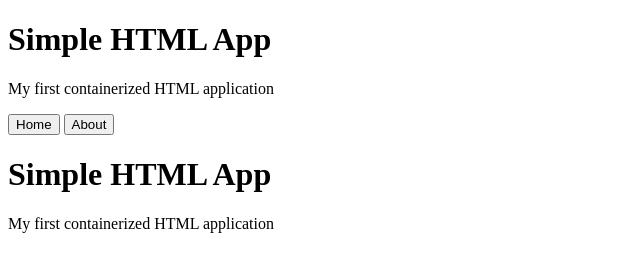
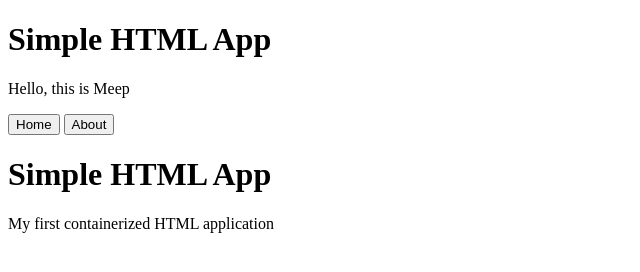
Before and after one commit to Mostafa-Anwar/html-docker-jenkins, a plain HTML site: page index.html in a window 1280 px wide. Shown: the whole page, without its empty margins (0-640 px from the left). Drawn offline with Linux system fonts and the light colour scheme.

Commit message:
Update index.html

```diff
--- a/index.html
+++ b/index.html
@@ -6,7 +6,7 @@
 </head>
 <body>
     <h1>Simple HTML App</h1>
-    <p>My first containerized HTML application</p>
+    <p>Hello, this is Meep</p>
 
     <button onclick="showIndex()">Home</button>
     <button onclick="showAbout()">About</button>
```
